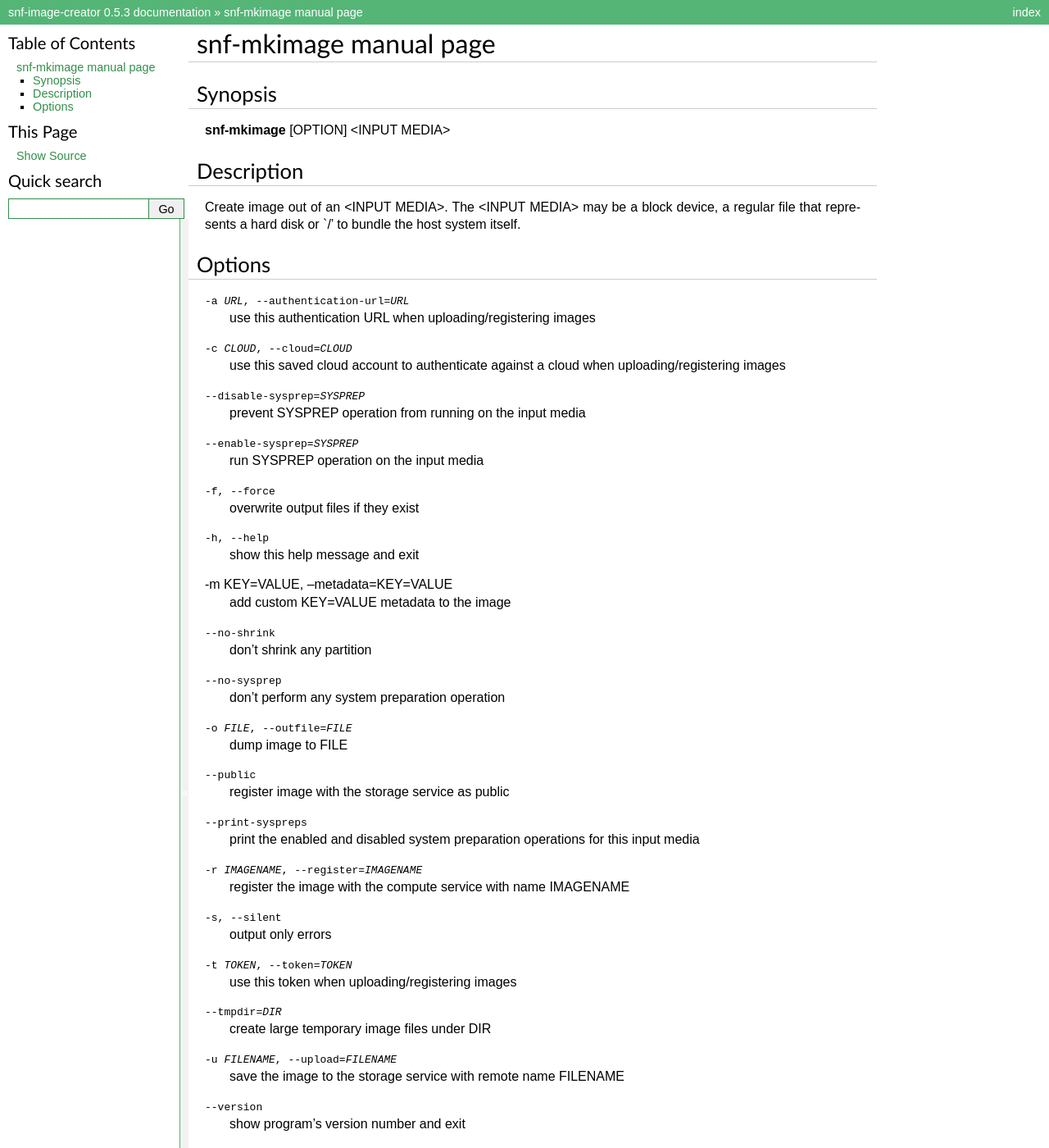
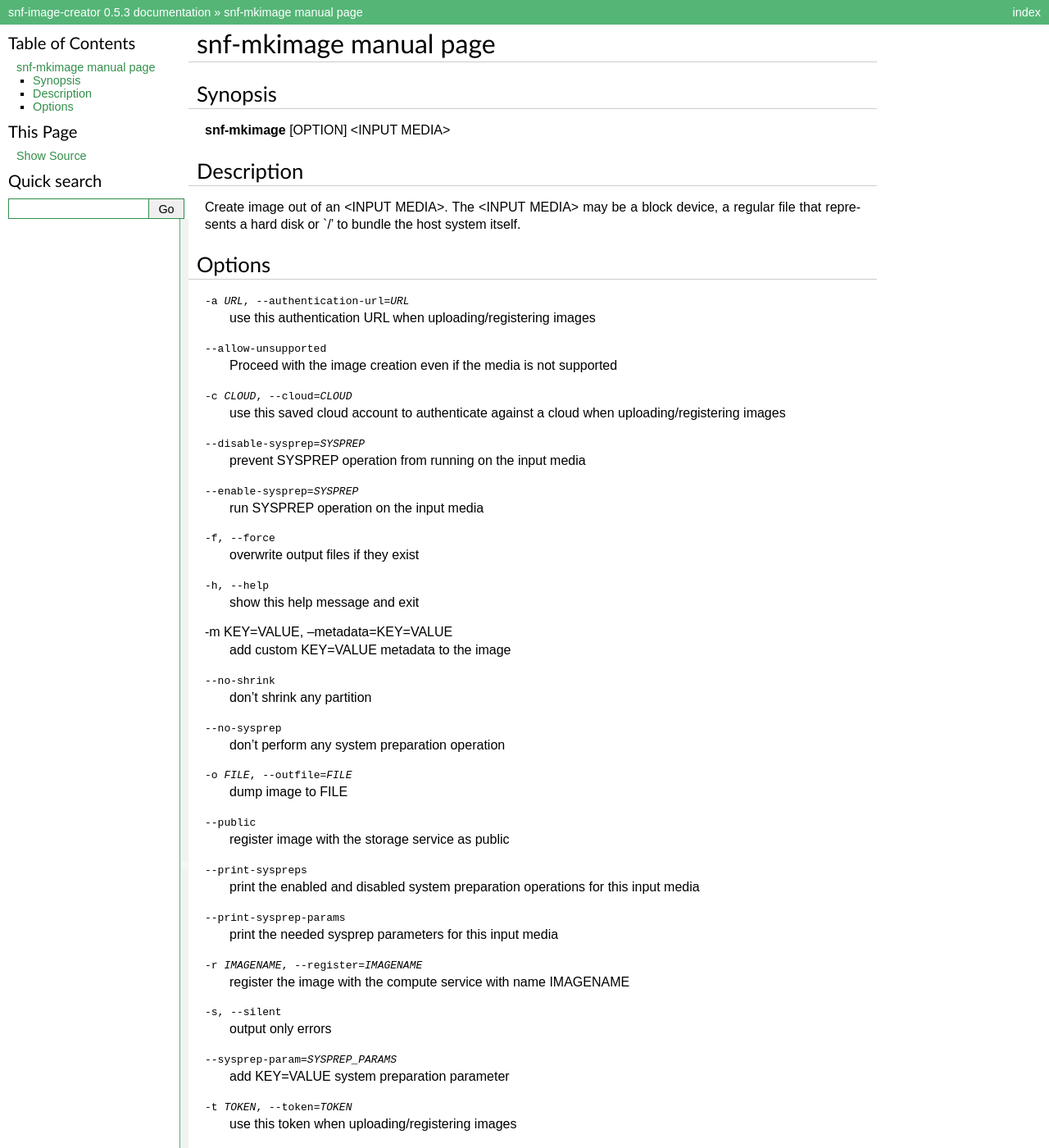
Before and after one commit to grnet/snf-image-creator, a Sphinx documentation site: the page built from docs/man/snf-mkimage.rst, in a window 1280 px wide and 1400 px high. Shown: the whole window at 82% size. Built offline with Sphinx 7.4.7, drawn with Linux system fonts in a browser that asks for light colours.

Commit message:
Update snf-mkimage man page
Add missing input options

```diff
--- a/docs/man/snf-mkimage.rst
+++ b/docs/man/snf-mkimage.rst
@@ -18,6 +18,9 @@ Options
 -------
 -a URL, --authentication-url=URL
 	use this authentication URL when uploading/registering images
+
+--allow-unsupported
+	Proceed with the image creation even if the media is not supported
 
 -c CLOUD, --cloud=CLOUD
         use this saved cloud account to authenticate against a cloud when
@@ -54,11 +57,17 @@ Options
 	print the enabled and disabled system preparation operations for this
 	input media
 
+--print-sysprep-params
+	print the needed sysprep parameters for this input media
+
 -r IMAGENAME, --register=IMAGENAME
 	register the image with the compute service with name IMAGENAME
 
 -s, --silent
 	output only errors
+
+--sysprep-param=SYSPREP_PARAMS
+	add KEY=VALUE system preparation parameter
 
 -t TOKEN, --token=TOKEN
 	use this token when uploading/registering images
```
